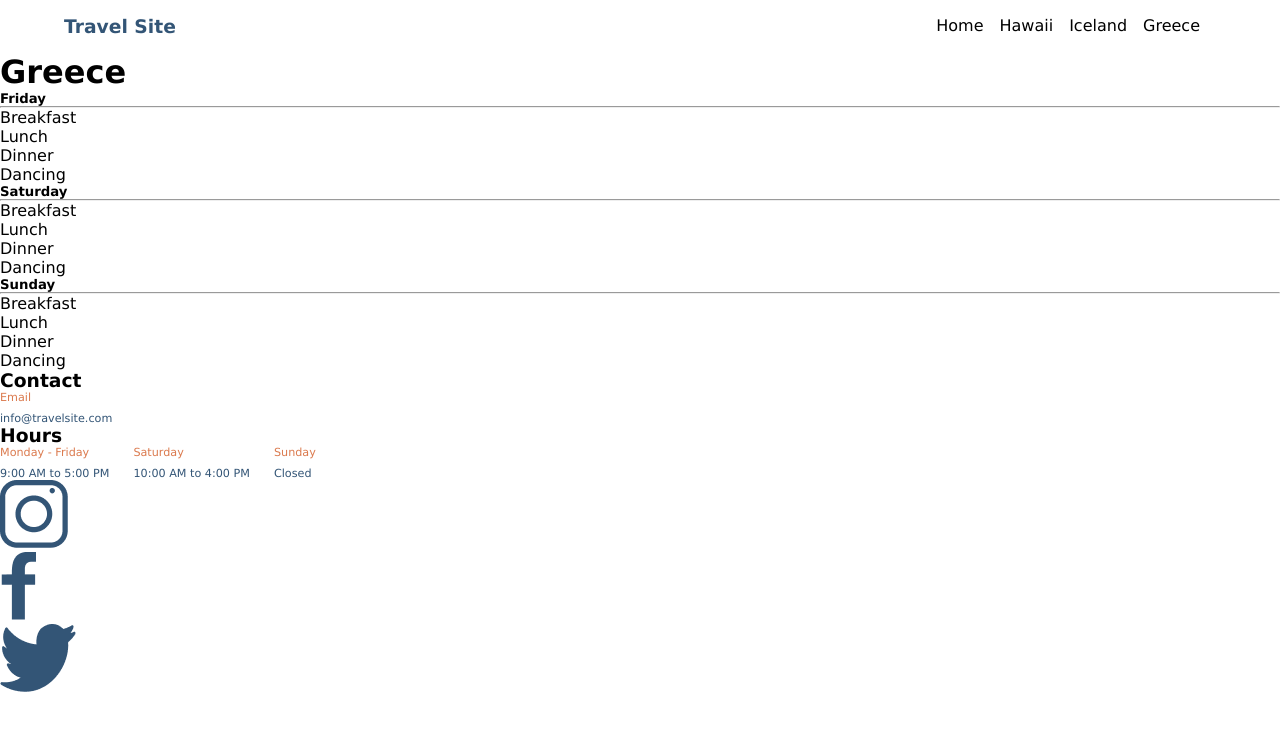
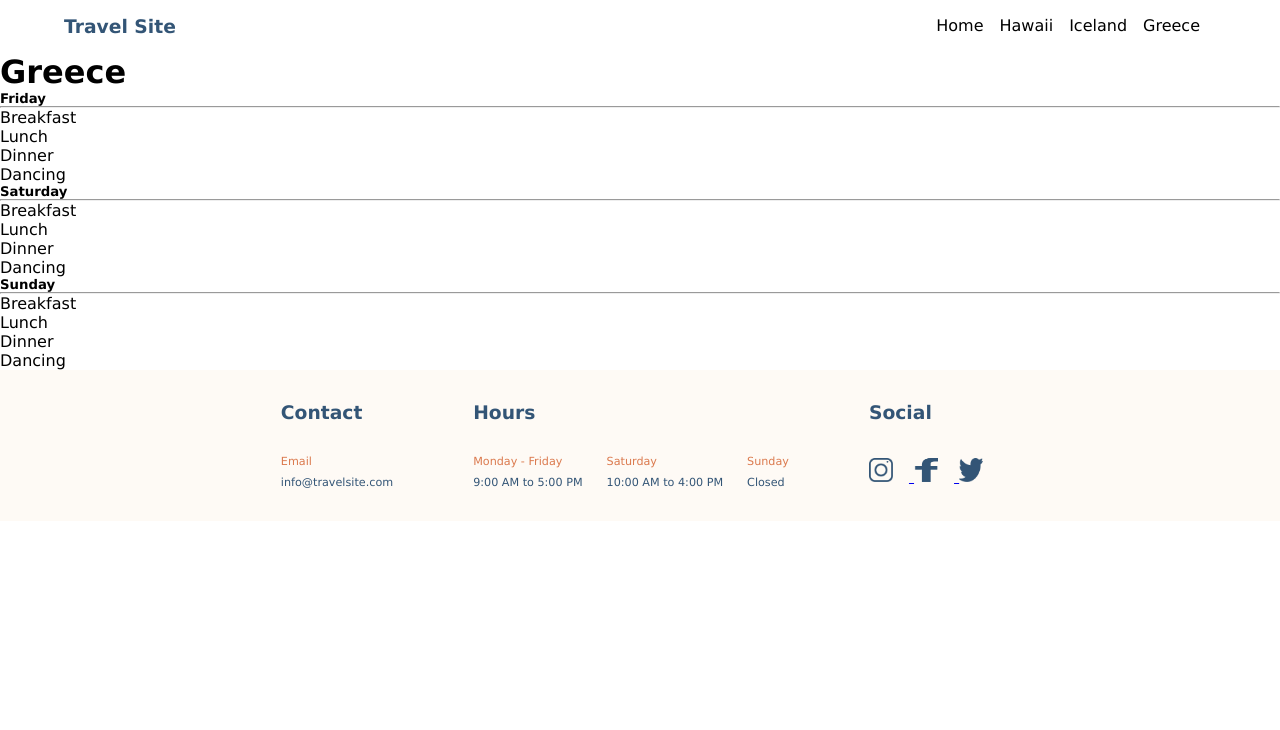
Before and after one commit to jasmindzogovic/jasmin_dzogovic_travelsite, a plain HTML site: page pages/greece.html in a window 1280 px wide. Drawn offline with Linux system fonts and the light colour scheme.

Commit message:
updated footer html on destination pages

```diff
--- a/pages/greece.html
+++ b/pages/greece.html
@@ -62,7 +62,7 @@
     </main>
 
     <footer>
-        <div clas="footer__container">
+        <div class="footer__container">
         <div class="contact__container">
             <h3>Contact</h3>
             <p class="footer__paragraph--orange">Email</p>
@@ -83,12 +83,15 @@
             <p class="footer__paragraph--orange">Sunday</p>
             <p class="footer__paragraphInfo">Closed</p>
             </div>
-            </div>
-            <div class="social__container">
-                <a href="https://www.instagram.com/"><img src="../assets/Icons/icon-instagram.png"</a>
-                <a href="https://www.facebook.com/"><img src="../assets/Icons/icon-facebook.png"</a>
-                <a href="https://twitter.com/"><img src="../assets/Icons/icon-twitter.png"</a>
-            </div>
+        </div>
+        </div>
+        <div class="social__container">
+        <h3>Social</h3>
+        <div class="social__imgContainer">
+        <a href="https://www.instagram.com/"><img src="../assets/Icons/icon-instagram.png" class="footer__icon" </a>
+        <a href="https://www.facebook.com/"><img src="../assets/Icons/icon-facebook.png" class="footer__icon" </a>
+        <a href="https://twitter.com/"><img src="../assets/Icons/icon-twitter.png" class="footer__icon"</a>
+        </div>
         </div>
         </div>
     </footer>
```
Also changed, not shown: index.html (+1 -0 lines), pages/hawaii.html (+10 -7 lines), pages/iceland.html (+10 -7 lines).
